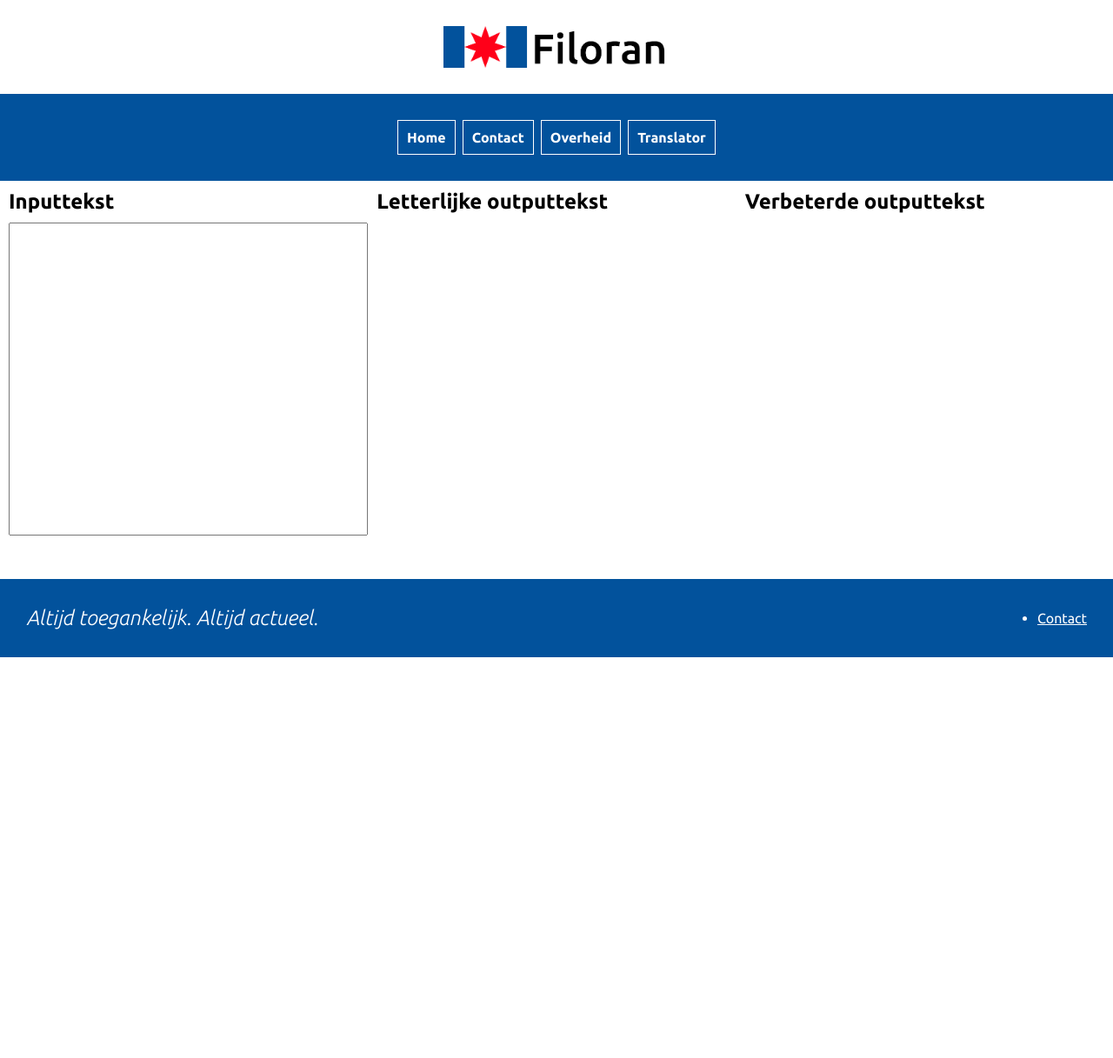
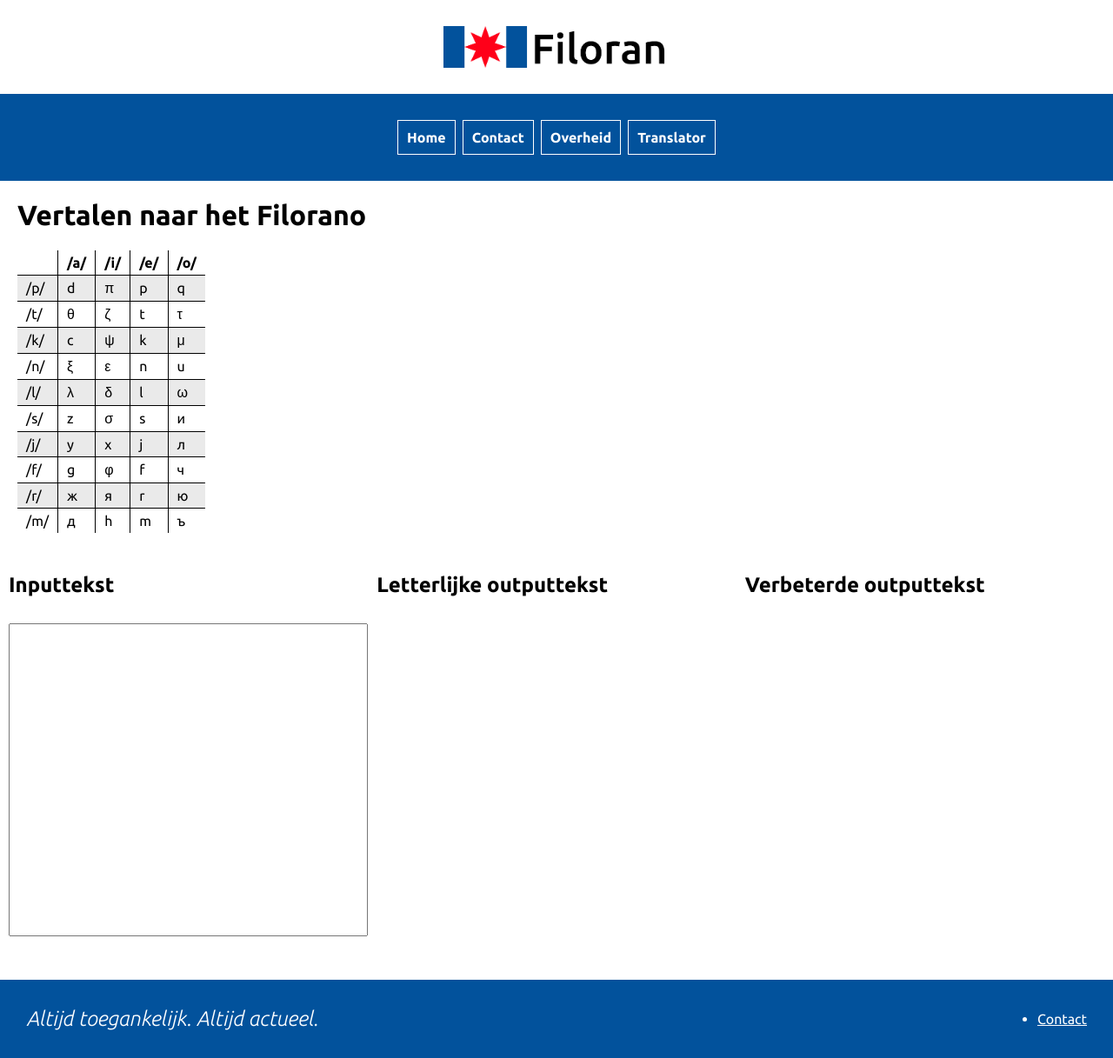
Before and after one commit to Gijs6/filoran-site, a Jekyll site: the page built from translator.md, in a window 1280 px wide. Shown: the whole page at 87% size. Built offline with Jekyll 4.4.1, drawn with Linux system fonts in a browser that asks for light colours; before the commit the page ends 900 px from its top, so only the background shows below that.

Commit message:
Add table to translator and add table styles

```diff
--- a/assets/styles/main.css
+++ b/assets/styles/main.css
@@ -112,3 +112,57 @@ footer {
   text-decoration: underline;
   color: white;
 }
+
+
+
+table {
+    border-collapse: collapse;
+    border: none;
+    margin-block-start: 1em;
+    margin-block-end: 1em;
+}
+
+td, th {
+    border: 1px solid black;
+    padding: 5px 10px;
+}
+
+th {
+    background-color: white;
+}
+
+tr:nth-child(even) td {
+    background-color: white;
+}
+
+tr:nth-child(odd) td {
+    background-color: #eaeaea;
+}
+
+tr:first-child td {
+    border-top: none; /* Only for tables with no headers */
+}
+
+tr:last-child td {
+    border-bottom: none;
+}
+
+td:first-child {
+    border-left: none;
+}
+
+td:last-child {
+    border-right: none;
+}
+
+tr:first-child th {
+    border-top: none;
+}
+
+th:first-child {
+    border-left: none;
+}
+
+th:last-child {
+    border-right: none;
+}
--- a/translator.md
+++ b/translator.md
@@ -12,26 +12,41 @@ title: Translator
   resize: none;
   height: 40vh;
 }
-main {
+main section {
   display: grid;
   grid-template-columns: repeat(3, 1fr);
   gap: 10px;
   padding: 10px;
-}
-main > * {
   margin: 0;
 }
 </style>
 
-## Inputtekst
+# Vertalen naar het Filorano
 
-## Letterlijke outputtekst
+|     | /a/ | /i/ | /e/ | /o/ |
+| --- | --- | --- | --- | --- |
+| /p/ |  d  |  π  |  p  |  q  |
+| /t/ |  θ  |  ζ  |  t  |  τ  |
+| /k/ |  c  |  ψ  |  k  |  μ  |
+| /n/ |  ξ  |  ε  |  n  |  u  |
+| /l/ |  λ  |  δ  |  l  |  ω  |
+| /s/ |  z  |  σ  |  s  |  и  |
+| /j/ |  y  |  x  |  j  |  л  |
+| /f/ |  g  |  φ  |  f  |  ч  |
+| /r/ |  ж  |  я  |  r  |  ю  |
+| /m/ |  д  |  h  |  m  |  ъ  |
 
-## Verbeterde outputtekst
+<section>
+
+<h2>Inputtekst</h2>
+<h2>Letterlijke outputtekst</h2>
+<h2>Verbeterde outputtekst</h2>
 
 <textarea id="input"></textarea>
 <div id="output1"></div>
 <div id="output2"></div>
+
+</section>
 
 <script>
 const chars = {
```
Also changed, not shown: 1 other file.
